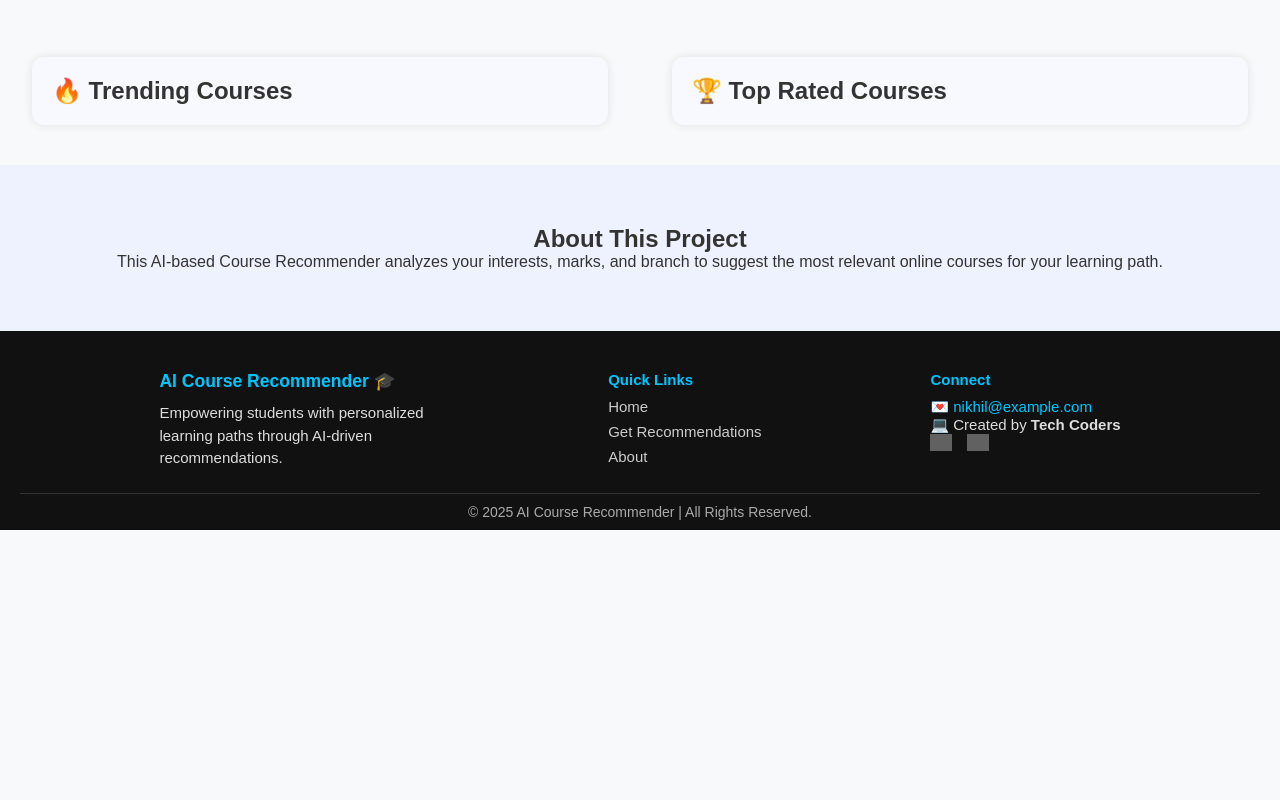
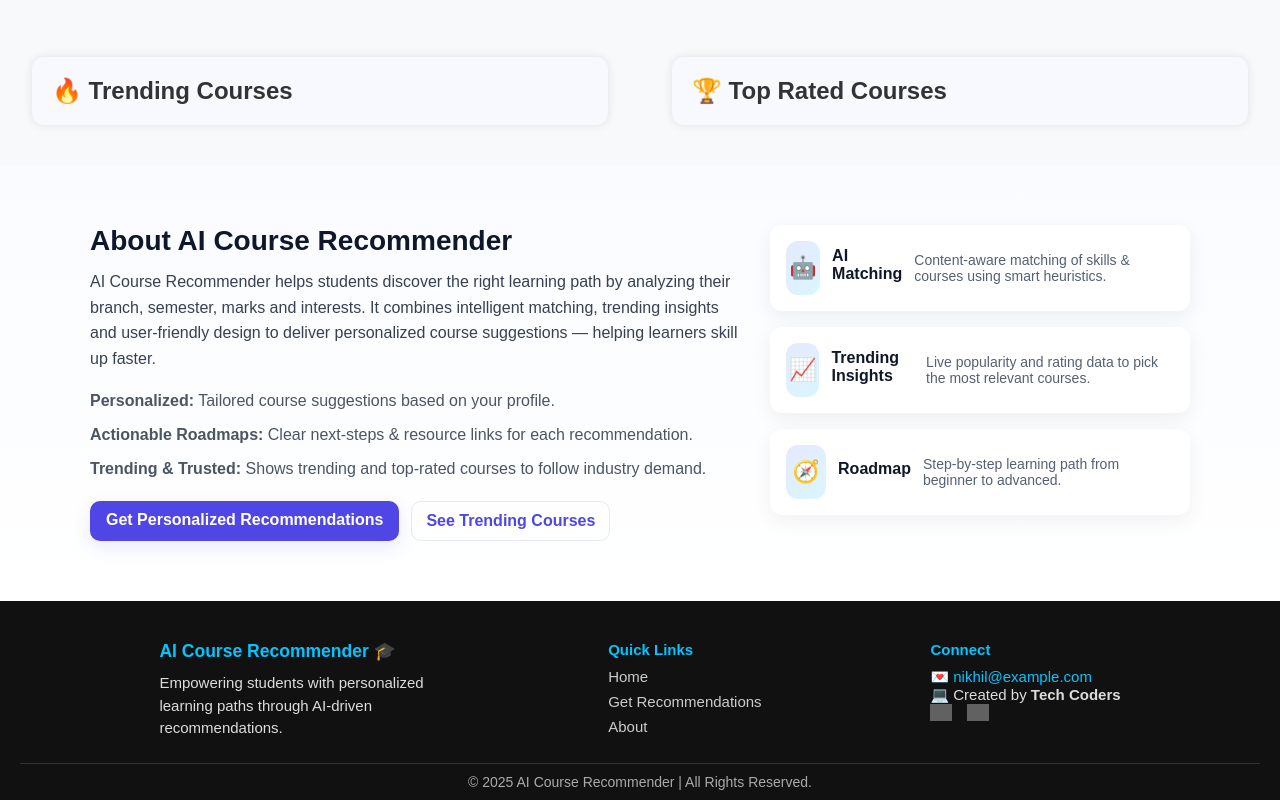
Before and after one commit to rahulCse-201/AiCourse_Recomondation, a website: page public/index.html in a window 1280 px wide. Shown: the part 1483-2283 px from the top of the page. Before the commit the page ends 2013 px from the top, so only its background shows below. Drawn offline with Linux system fonts and the light colour scheme; no server answers; grey boxes are pictures that could not be loaded.

Commit message:
Page and footer update

```diff
--- a/public/index.html
+++ b/public/index.html
@@ -20,7 +20,8 @@
       <div class="hero-content">
         <h1>🎯 Find the Best Courses Tailored for You</h1>
         <p>
-        Get personalized learning recommendations powered by AI — based on your academic performance and interests.
+          Get personalized learning recommendations powered by AI — based on
+          your academic performance and interests.
         </p>
         <a href="#form" class="btn">Get Started</a>
       </div>
@@ -56,10 +57,22 @@
         </select>
 
         <label for="marks">Average Marks (%):</label>
-      <input type="number" id="marks" min="0" max="100" placeholder="e.g. 75" required />
+        <input
+          type="number"
+          id="marks"
+          min="0"
+          max="100"
+          placeholder="e.g. 75"
+          required
+        />
 
         <label for="interests">Your Interests (comma separated):</label>
-      <input type="text" id="interests" placeholder="e.g. AI, Web Development, Database" required />
+        <input
+          type="text"
+          id="interests"
+          placeholder="e.g. AI, Web Development, Database"
+          required
+        />
 
         <button type="submit" class="btn">🔍 Get Recommendations</button>
       </form>
@@ -87,25 +100,82 @@
         <p><strong>Level:</strong> <span id="modalLevel"></span></p>
         <p><strong>Rating:</strong> ⭐ <span id="modalRating"></span></p>
         <p><strong>Tags:</strong> <span id="modalTags"></span></p>
-    <a id="modalLink" href="#" target="_blank" class="learn-more">Learn More</a>
+        <a id="modalLink" href="#" target="_blank" class="learn-more"
+          >Learn More</a
+        >
       </div>
     </div>
 
+    <!-- ABOUT SECTION (copy into index.html) -->
+    <section id="about" class="about-section">
+      <div class="about-inner">
+        <div class="about-left">
+          <h2 class="about-title">About AI Course Recommender</h2>
+          <p class="about-desc">
+            AI Course Recommender helps students discover the right learning
+            path by analyzing their branch, semester, marks and interests. It
+            combines intelligent matching, trending insights and user-friendly
+            design to deliver personalized course suggestions — helping learners
+            skill up faster.
+          </p>
 
-  <section id="about" class="about">
-    <h2>About This Project</h2>
+          <ul class="about-list">
+            <li>
+              <strong>Personalized:</strong> Tailored course suggestions based
+              on your profile.
+            </li>
+            <li>
+              <strong>Actionable Roadmaps:</strong> Clear next-steps & resource
+              links for each recommendation.
+            </li>
+            <li>
+              <strong>Trending & Trusted:</strong> Shows trending and top-rated
+              courses to follow industry demand.
+            </li>
+          </ul>
+
+          <div class="about-cta">
+            <a href="#form" class="btn-primary"
+              >Get Personalized Recommendations</a
+            >
+            <a href="#trending-list" class="btn-ghost">See Trending Courses</a>
+          </div>
+        </div>
+
+        <div class="about-right">
+          <div class="feature-card">
+            <div class="icon">🤖</div>
+            <h4>AI Matching</h4>
             <p>
-      This AI-based Course Recommender analyzes your interests, marks, and branch to suggest
-      the most relevant online courses for your learning path.
+              Content-aware matching of skills & courses using smart heuristics.
             </p>
+          </div>
+
+          <div class="feature-card">
+            <div class="icon">📈</div>
+            <h4>Trending Insights</h4>
+            <p>
+              Live popularity and rating data to pick the most relevant courses.
+            </p>
+          </div>
+
+          <div class="feature-card">
+            <div class="icon">🧭</div>
+            <h4>Roadmap</h4>
+            <p>Step-by-step learning path from beginner to advanced.</p>
+          </div>
+        </div>
+      </div>
     </section>
-
 
     <footer class="footer">
       <div class="footer-container">
         <div class="footer-about">
           <h3>AI Course Recommender 🎓</h3>
-      <p>Empowering students with personalized learning paths through AI-driven recommendations.</p>
+          <p>
+            Empowering students with personalized learning paths through
+            AI-driven recommendations.
+          </p>
         </div>
 
         <div class="footer-links">
@@ -122,8 +192,16 @@
           <p>💌 <a href="mailto:nikhil@example.com">nikhil@example.com</a></p>
           <p>💻 Created by <strong>Tech Coders</strong></p>
           <div class="socials">
-        <a href="#"><img src="https://cdn.jsdelivr.net/npm/simple-icons@v9/icons/github.svg" alt="GitHub"></a>
-        <a href="#"><img src="https://cdn.jsdelivr.net/npm/simple-icons@v9/icons/linkedin.svg" alt="LinkedIn"></a>
+            <a href="#"
+              ><img
+                src="https://cdn.jsdelivr.net/npm/simple-icons@v9/icons/github.svg"
+                alt="GitHub"
+            /></a>
+            <a href="#"
+              ><img
+                src="https://cdn.jsdelivr.net/npm/simple-icons@v9/icons/linkedin.svg"
+                alt="LinkedIn"
+            /></a>
           </div>
         </div>
       </div>
@@ -134,5 +212,24 @@
     </footer>
 
     <script src="script.js"></script>
+    <script type="module">
+  // Import the functions you need from the SDKs you need
+  import { initializeApp } from "https://www.gstatic.com/firebasejs/12.5.0/firebase-app.js";
+  // TODO: Add SDKs for Firebase products that you want to use
+  // https://firebase.google.com/docs/web/setup#available-libraries
+
+  // Your web app's Firebase configuration
+  const firebaseConfig = {
+    apiKey: "AIzaSyAPq2jNzhFNHDCbr0xJGlog-3uZU2RqbJM",
+    authDomain: "mywebapplication-5ace3.firebaseapp.com",
+    projectId: "mywebapplication-5ace3",
+    storageBucket: "mywebapplication-5ace3.firebasestorage.app",
+    messagingSenderId: "490600579957",
+    appId: "1:490600579957:web:6e537fda01cf5b912b493c"
+  };
+
+  // Initialize Firebase
+  const app = initializeApp(firebaseConfig);
+</script>
   </body>
 </html>
--- a/public/style.css
+++ b/public/style.css
@@ -179,11 +179,125 @@ input, select {
   box-shadow: 0 2px 10px rgba(0,0,0,0.1);
 }
 
-.about {
-  background: #eef2ff;
-  padding: 60px;
-  text-align: center;
+/* ABOUT SECTION */
+.about-section {
+  padding: 60px 20px;
+  background: linear-gradient(180deg, #f9fbff 0%, #ffffff 100%);
+  color: #14213d;
 }
+
+.about-inner {
+  max-width: 1100px;
+  margin: 0 auto;
+  display: grid;
+  grid-template-columns: 1fr 420px;
+  gap: 32px;
+  align-items: start;
+}
+
+/* Left */
+.about-title {
+  font-size: 28px;
+  margin-bottom: 12px;
+  color: #0f172a;
+}
+
+.about-desc {
+  font-size: 16px;
+  line-height: 1.6;
+  color: #374151;
+  margin-bottom: 18px;
+}
+
+.about-list {
+  list-style: none;
+  padding: 0;
+  margin: 0 0 20px 0;
+  color: #4b5563;
+}
+
+.about-list li {
+  margin-bottom: 10px;
+  line-height: 1.5;
+}
+
+/* CTA buttons */
+.about-cta {
+  display: flex;
+  gap: 12px;
+  flex-wrap: wrap;
+  margin-top: 6px;
+}
+
+.btn-primary {
+  background: #4f46e5;
+  color: #fff;
+  padding: 10px 16px;
+  border-radius: 10px;
+  text-decoration: none;
+  font-weight: 600;
+  box-shadow: 0 6px 18px rgba(79,70,229,0.12);
+}
+
+.btn-primary:hover { transform: translateY(-3px); }
+
+.btn-ghost {
+  background: transparent;
+  color: #4f46e5;
+  padding: 10px 14px;
+  border-radius: 10px;
+  text-decoration: none;
+  border: 1px solid rgba(79,70,229,0.12);
+  font-weight: 600;
+}
+
+/* Right (feature cards) */
+.about-right {
+  display: grid;
+  gap: 16px;
+}
+
+.feature-card {
+  background: #fff;
+  padding: 16px;
+  border-radius: 12px;
+  box-shadow: 0 6px 20px rgba(16,24,40,0.06);
+  text-align: left;
+  display: flex;
+  gap: 12px;
+  align-items: center;
+}
+
+.feature-card .icon {
+  background: linear-gradient(135deg,#e6e9ff,#d9f6ff);
+  width: 54px;
+  height: 54px;
+  border-radius: 12px;
+  display: flex;
+  align-items: center;
+  justify-content: center;
+  font-size: 22px;
+}
+
+.feature-card h4 {
+  margin: 0 0 6px;
+  font-size: 16px;
+  color: #0f172a;
+}
+
+.feature-card p {
+  margin: 0;
+  color: #556075;
+  font-size: 14px;
+}
+
+/* Responsive */
+@media (max-width: 980px) {
+  .about-inner { grid-template-columns: 1fr; }
+  .about-right { grid-auto-flow: column; grid-auto-columns: 1fr; overflow-x: auto; padding-bottom: 6px; gap: 12px; }
+  .feature-card { min-width: 220px; }
+}
+
 
 #extra-sections {
   display: flex;
```
Lines whose indentation alone changed are shown as unchanged.
